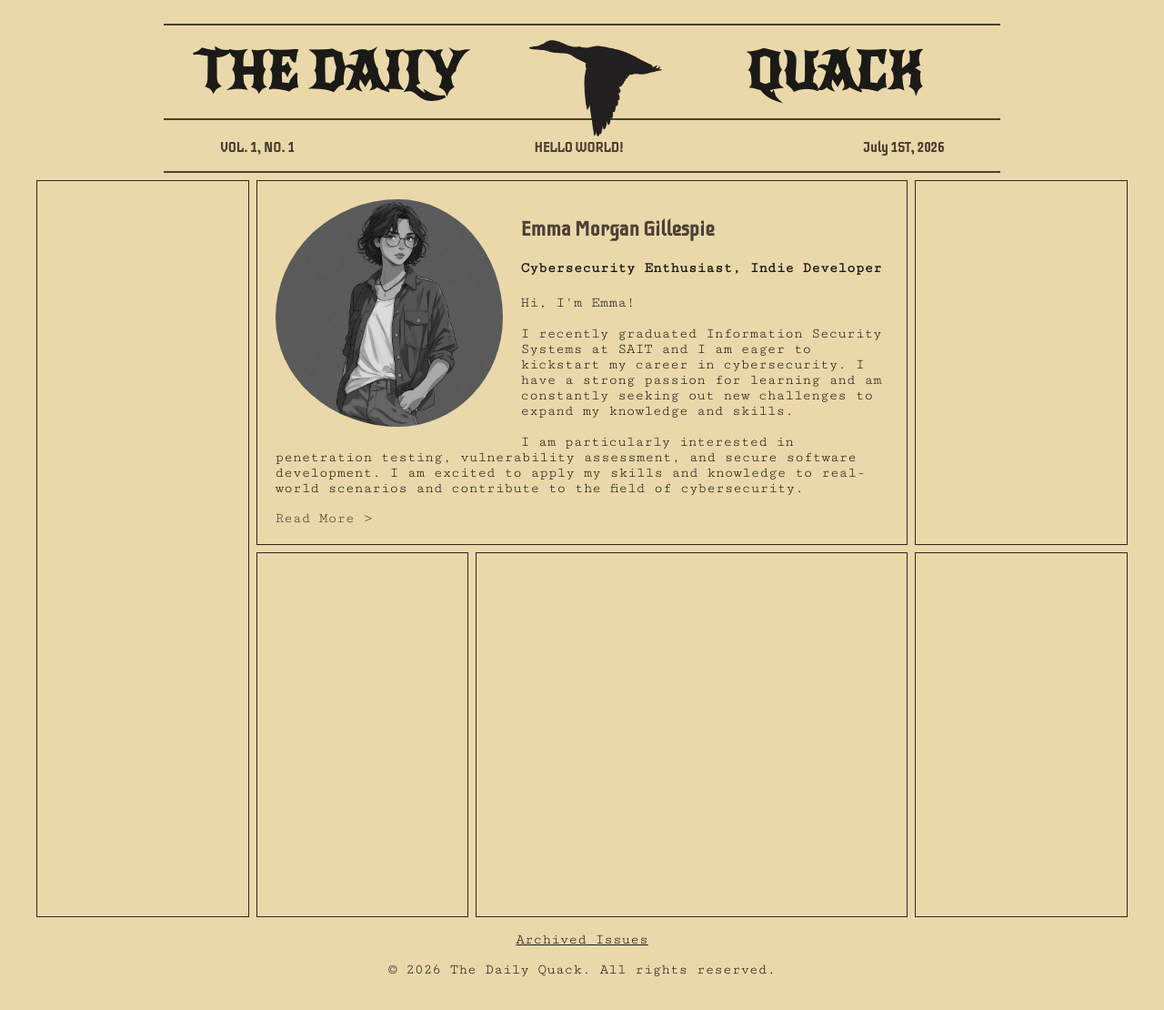
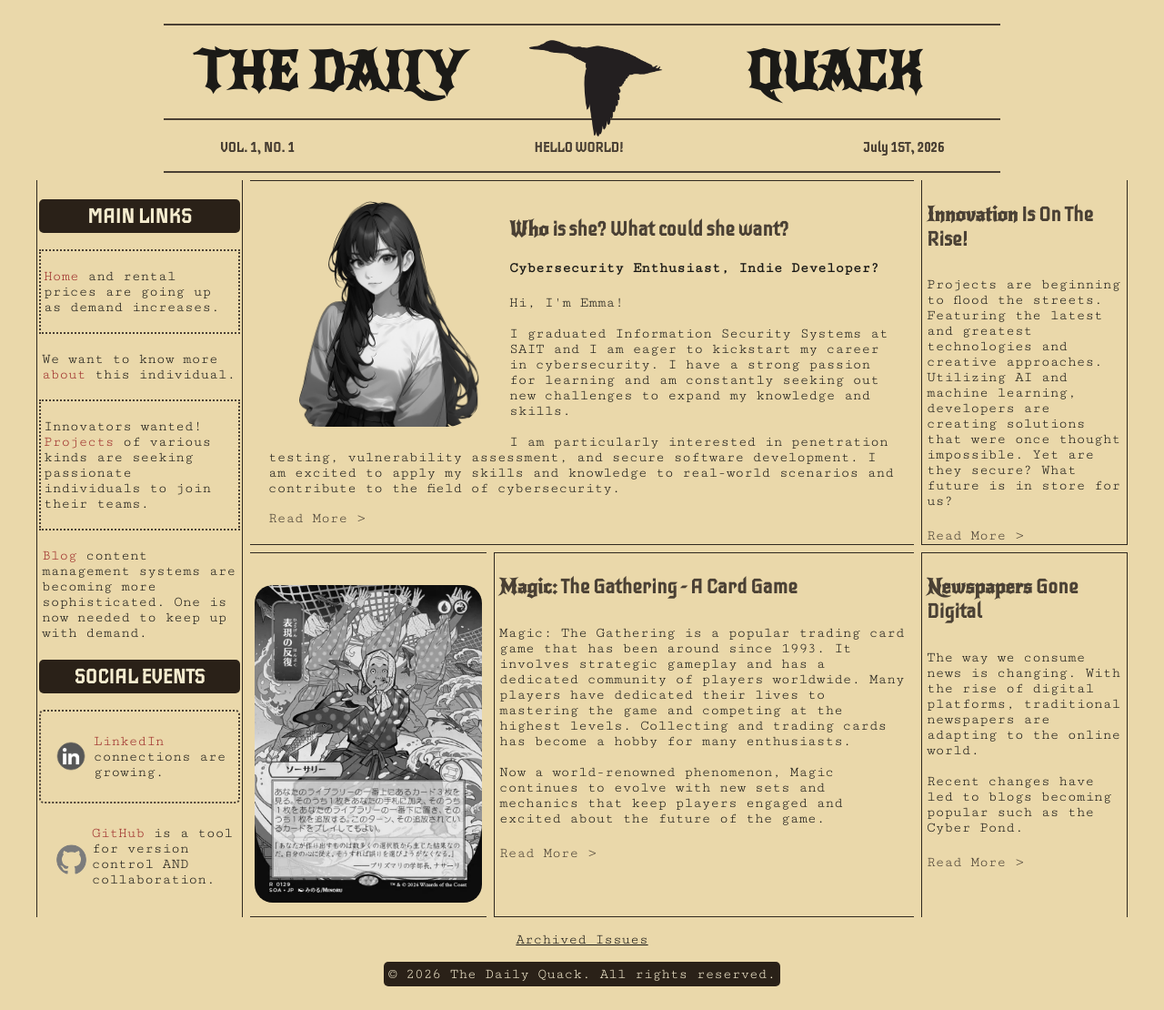
Before and after one commit to WHITE-R4V3N/WHITE-R4V3N.github.io, a plain HTML site: page new_index.html in a window 1280 px wide. Shown: the part 2-1112 px from the top of the page at 91% size. Drawn offline with Linux system fonts and the light colour scheme.

Commit message:
Major Changes
Major changes to the portfolio 2 website. This is my indie developer website changes. The under belly of my professional website.

Home and About page changes. Possibility to re-work my blog website to use a CMS or also be newspaper themed to a degree. We shall see but more changes to come to my portfolio page.

```diff
--- a/new_index.html
+++ b/new_index.html
@@ -5,6 +5,7 @@
         <meta name="viewport" content="width=device-width, initial-scale=1.0">
         <title>The Daily Quack</title>
         <link rel="stylesheet" href="styles/new_main.css">
+        <link rel="icon" type="image/x-icon" href="images/favicon.ico">
     </head>
     <!-- Rename all of the class container to something relevant -->
     <header>
@@ -31,31 +32,64 @@
     <body>
         <div class="container">
             <div class="quick-links">
-
+                <div class="main-links">
+                    <h2 class="links-title">MAIN LINKS</h2>
+                    <div class="dashed">
+                        <p><a href="./new_index.html">Home</a> and rental prices are going up as demand increases.</p>
+                    </div>
+                    <div>
+                        <p>We want to know more <a href="./about.html">about</a> this individual.</p>
+                    </div>
+                    <div class="dashed">
+                        <p>Innovators wanted! <a href="#">Projects</a> of various kinds are seeking passionate individuals to join their teams.</p>
+                    </div>
+                    <div>
+                        <p><a href="https://white-r4v3n.github.io/the-cyber-pond/" target="_blank">Blog</a> content management systems are becoming more sophisticated. One is now needed to keep up with demand.</p>
+                    </div>
+                </div>
+                <div class="social-links">
+                    <h2 class="links-title">SOCIAL EVENTS</h2>
+                    <div class="social-banner dashed">
+                        <p><img src="images/linkedin-logo.webp" alt="LinkedIn Icon"><a href="https://www.linkedin.com/in/emma-gillespie-115526297/" target="_blank">LinkedIn</a> connections are growing.</p>
+                    </div>
+                    <div class="social-banner">
+                        <p><img class="github" src="images/github-logo.webp" alt="Github Icon"><a href="https://github.com/WHITE-R4V3N" target="_blank">GitHub</a> is a tool for version control AND collaboration.</p>
+                    </div>
+                </div>
+                <!--
+                <div class="extra-links">
+                    <h2 class="links-title">EXTRA! EXTRA!</h2>
+                </div>-->
             </div>
             <div class="about">
-                <img class="about_image" src="images/about_bw.jpg" alt="About Image">
-                <h2 class="about_title">Emma Morgan Gillespie</h2>
-                <h4 class="about_subtitle">Cybersecurity Enthusiast, Indie Developer</h4>
-                <p>Hi, I'm Emma!<br><br>I recently graduated Information Security Systems at SAIT and I am eager to kickstart my career in cybersecurity. I have a strong passion for learning and am constantly seeking out new challenges to expand my knowledge and skills.<br><br>I am particularly interested in penetration testing, vulnerability assessment, and secure software development. I am excited to apply my skills and knowledge to real-world scenarios and contribute to the field of cybersecurity.</p>
-                <a href="#" class="about_link">Read More ></a>
+                <img class="about_image" src="images/hero_bw.png" alt="About Image">
+                <h2 class="about_title"><span class="emphasize">Who</span> is she? What could she want?</h2>
+                <h4 class="about_subtitle">Cybersecurity Enthusiast, Indie Developer?</h4>
+                <p>Hi, I'm Emma!<br><br>I graduated Information Security Systems at SAIT and I am eager to kickstart my career in cybersecurity. I have a strong passion for learning and am constantly seeking out new challenges to expand my knowledge and skills.<br><br>I am particularly interested in penetration testing, vulnerability assessment, and secure software development. I am excited to apply my skills and knowledge to real-world scenarios and contribute to the field of cybersecurity.</p>
+                <a href="./about.html" class="about_link">Read More ></a>
             </div>
             <div class="projects">
-
+                <h2 class="projects_title"><span class="emphasize">Innovation</span> Is On The Rise!</h2>
+                <p>Projects are beginning to flood the streets. Featuring the latest and greatest technologies and creative approaches. Utilizing AI and machine learning, developers are creating solutions that were once thought impossible. Yet are they secure? What future is in store for us?</p>
+                <a href="#" target="_blank" class="projects_link">Read More ></a>
             </div>
             <div class="mtg-favourite">
-
+                <img class="mtg_image" src="images/mtg_card.webp" alt="MTG Favourite Image">
             </div>
             <div class="mtg-article">
-
+                <h2 class="mtg_title"><span class="emphasize">Magic:</span>  The Gathering - A Card Game</h2>
+                <p>Magic: The Gathering is a popular trading card game that has been around since 1993. It involves strategic gameplay and has a dedicated community of players worldwide. Many players have dedicated their lives to mastering the game and competing at the highest levels. Collecting and trading cards has become a hobby for many enthusiasts.<br><br>Now a world-renowned phenomenon, Magic continues to evolve with new sets and mechanics that keep players engaged and excited about the future of the game.</p>
+                <a href="#" class="mtg_link">Read More ></a>
             </div>
             <div class="cyber-pond">
-
+                <h2 class="projects_title"><span class="emphasize">Newspapers</span> Gone Digital</h2>
+                <p>The way we consume news is changing. With the rise of digital platforms, traditional newspapers are adapting to the online world.<br><br>Recent changes have led to blogs becoming popular such as the Cyber Pond.</p>
+                <a href="https://white-r4v3n.github.io/the-cyber-pond/" target="_blank" class="cyber_link">Read More ></a>
             </div>
         </div>
     </body>
     <footer>
         <p><a class="archive-link" href="#" target="_blank">Archived Issues</a></p>
-        <p>&copy; 2026 The Daily Quack. All rights reserved.</p>
+        <p class="copyright">&copy; 2026 The Daily Quack. All rights reserved.</p>
     </footer>
 </html>
--- /dev/null
+++ b/styles/about.css
@@ -0,0 +1,219 @@
+/* TEXT */
+@font-face {
+  font-family: 'CutiveMono';
+  src: url('../fonts/CutiveMono-Regular.ttf') format('truetype');
+}
+
+/* TITLE TEXT */
+@font-face {
+  font-family: 'Iceberg';
+  src: url('../fonts/Iceberg-Regular.ttf') format('truetype');
+}
+
+/* TITLE EMPHASIS */
+@font-face {
+  font-family: 'NewRocker';
+  src: url('../fonts/NewRocker-Regular.ttf') format('truetype');
+}
+
+:root {
+    --bg-page: #ead8aa;
+    --bg-light: #f5eccf;
+    --bg-muted: #d7bf89;
+    --bg-dark: #2a2118;
+
+    --ink: #1b1a17;
+    --ink-soft: #4a4034;
+
+    --border: #2f281f;
+    --accent-red: #9f302d;
+    --accent-gold: #b88b3a;
+}
+
+.hero-section {
+    grid-column: span 3 / span 3;
+    grid-row: span 4 / span 4;
+
+    border: 1px solid var(--border);
+}
+
+.hero-left {
+    padding: 5px;
+
+    float: left;
+}
+
+.hero_image {
+    margin-top: 15px;
+    margin-left: -90px;
+    margin-right: -70px;
+
+    height: 500px;
+    width: auto;
+}
+
+.hero-right {
+    padding: 10px;
+}
+
+.info-cutouts {
+    display: flex;
+    flex-direction: row;
+    gap: 2px;
+}
+
+.cutout {
+    display: flex;
+    flex-direction: column;
+    justify-content: space-between; /* Pushes content apart */
+    height: 165px; /* Requires a defined height */
+
+    border: 1px solid var(--border);
+    border-top: none;
+}
+
+.cutout-blank {
+    border-top: 1px dashed var(--border);
+
+    width: 60px;
+}
+
+.cutout h4 {
+    writing-mode: vertical-rl;
+}
+
+.cutout .block {
+
+    height: 40px;
+    width: auto;
+
+    margin-top: 30%;
+
+    background: var(--border);
+}
+
+.bookshelf {
+    grid-row: span 6 / span 6;
+    grid-column-start: 5;
+
+    border: 1px solid var(--border);
+}
+
+.bookshelf-title {
+    font-family: 'Iceberg', sans-serif;
+    font-size: 22px;
+    color: var(--ink-soft);
+}
+
+.shelf-content {
+    padding-left: 8px;
+}
+
+.shelf {
+    display: flex;
+    gap: 1px;
+    padding-top: 3px;
+
+    border: 2px solid var(--border)
+}
+
+.book-blank {
+    width: 10px;
+    height: 100px;
+}
+
+.book-1 {
+    background: var(--bg-dark);
+    border: 1px solid var(--bg-muted);
+    border-bottom: none;
+
+    width: 20px;
+    height: 100px;
+}
+
+.book-1 .book_title {
+    color: var(--bg-muted);
+    text-decoration: none;
+    font-size: 14px;
+
+    padding-top: 4px;
+    padding-left: 2px;
+
+    writing-mode: vertical-rl;
+    text-orientation: upright;
+}
+
+.book-2 {
+    background: var(--bg-dark);
+    border: 1px solid var(--bg-muted);
+    border-bottom: none;
+
+    width: 75px;
+    height: 100px;
+
+    display: flex;
+    padding: auto;
+}
+
+.book-2 .book_title {
+    color: var(--bg-muted);
+    text-decoration: none;
+    font-size: 14px;
+
+    width: 90%;
+    height: 90%;
+
+    padding-left: 2px;
+    align-content: center;
+    text-align: center;
+}
+
+.programming {
+    grid-column: span 2 / span 2;
+    grid-row: span 2 / span 2;
+    grid-column-start: 2;
+    grid-row-start: 5;
+
+    border: 1px solid var(--border);
+}
+
+.programming-title {
+    font-family: 'Iceberg', sans-serif;
+    font-size: 22px;
+    color: var(--ink-soft);
+
+    padding-left: 15px;
+}
+
+.programming p {
+    padding-left: 15px;
+    padding-right: 15px;
+}
+
+.featured-project {
+    grid-row: span 2 / span 2;
+    grid-column-start: 4;
+    grid-row-start: 5;
+
+    border: 1px solid var(--border);
+}
+
+.featured-project-image {
+    width: 50%;
+    height: auto;
+
+    float: left;
+}
+
+.featured-project-title {
+    font-family: 'Iceberg', sans-serif;
+    font-size: 22px;
+    color: var(--ink-soft);
+
+    padding-left: 15px;
+}
+
+.featured-project p {
+    padding-left: 15px;
+    padding-right: 15px;
+}
--- a/styles/new_main.css
+++ b/styles/new_main.css
@@ -126,12 +126,40 @@ img {
     gap: 8px;
 }
 
+.emphasize {
+    font-family: 'NewRocker', cursive;
+    font-size: 22px;
+}
+
 .quick-links {
     grid-row: span 6 / span 6;
     grid-column-start: 1;
     grid-row-start: 1;
 
-    border: 1px solid var(--border);
+    border-left: 1px solid var(--border);
+    border-right: 1px solid var(--border);
+
+    padding: 2px;
+}
+
+.quick-links p {
+    padding: 3px;
+}
+
+.links-title {
+    font-family: 'Iceberg', sans-serif;
+    font-size: 22px;
+    color: var(--bg-light);
+    background: var(--bg-dark);
+
+    text-align: center;
+    padding: 5px;
+    border-radius: 5px;
+}
+
+.main-links a {
+    text-decoration: none;
+    color: var(--accent-red);
 }
 
 .about {
@@ -140,7 +168,8 @@ img {
     grid-column-start: 2;
     grid-row-start: 1;
 
-    border: 1px solid var(--border);
+    border-top: 1px solid var(--border);
+    border-bottom: 1px solid var(--border);
 
     padding: 20px;
 }
@@ -154,19 +183,20 @@ img {
 .about img {
     width: 250px;
     height: auto;
-    border-radius: 50%;
+    border-radius: 25%;
     object-fit: cover;
 
     float: left;
     padding-right: 20px;
     padding-bottom: 10px;
+
+    margin-left: -10px;
+    padding-right: 25px;
 }
 
 .about_link {
     text-decoration: none;
     color: var(--ink-soft);
-    justify-self: end;
-
 }
 
 .projects {
@@ -175,6 +205,26 @@ img {
     grid-row-start: 1;
 
     border: 1px solid var(--border);
+    border-top: none;
+}
+
+.projects_title {
+    font-family: 'Iceberg', sans-serif;
+    font-size: 22px;
+    color: var(--ink-soft);
+
+    padding: 5px;
+}
+
+.projects p {
+    padding: 5px;
+}
+
+.projects_link {
+    text-decoration: none;
+    color: var(--ink-soft);
+
+    padding-left: 5px;
 }
 
 .mtg-favourite {
@@ -182,7 +232,18 @@ img {
     grid-column-start: 2;
     grid-row-start: 4;
 
-    border: 1px solid var(--border);
+    border-top: 1px solid var(--border);
+    border-bottom: 1px solid var(--border);
+}
+
+.mtg-favourite img {
+    width: 250px;
+    height: auto;
+    object-fit: cover;
+    border-radius: 25px;
+
+    margin-top: 30px;
+    padding: 5px;
 }
 
 .mtg-article {
@@ -191,7 +252,28 @@ img {
     grid-column-start: 3;
     grid-row-start: 4;
 
-    border: 1px solid var(--border);
+    border-top: 1px solid var(--border);
+    border-bottom: 1px solid var(--border);
+    border-left: 1px solid var(--border);
+}
+
+.mtg_title {
+    font-family: 'Iceberg', sans-serif;
+    font-size: 22px;
+    color: var(--ink-soft);
+
+    padding: 5px;
+}
+
+.mtg-article p {
+    padding: 5px;
+}
+
+.mtg_link {
+    text-decoration: none;
+    color: var(--ink-soft);
+
+    padding-left: 5px;
 }
 
 .cyber-pond {
@@ -200,6 +282,50 @@ img {
     grid-row-start: 4;
 
     border: 1px solid var(--border);
+    border-bottom: none;
+}
+
+.cyber-pond p {
+    padding: 5px;
+}
+
+.cyber_link {
+    text-decoration: none;
+    color: var(--ink-soft);
+
+    padding-left: 5px;
+}
+
+.social-links {
+    justify-content: center;
+}
+
+.social-banner {
+    border-radius: 5px;
+    padding: 5px;
+}
+
+.social-banner img {
+    width: 50px;
+
+    float: left;
+}
+
+.social-banner .github {
+    width: 35px;
+
+    margin-top: 20px;
+    padding-left: 10px;
+    padding-right: 5px;
+}
+
+.social-banner a {
+    text-decoration: none;
+    color: var(--accent-red);
+}
+
+.dashed {
+    border: 2px dotted var(--ink-soft);
 }
 
 /* Footer Styling */
@@ -210,3 +336,13 @@ footer {
 .archive-link {
     color: var(--ink);
 }
+
+.copyright {
+    background: var(--bg-dark);
+    color: var(--bg-light);
+
+    margin: 0;
+    padding: 5px;
+
+    border-radius: 5px;
+}
```
Also changed, not shown: about.html (added, +206 -0 lines), images/calista_bw.png (added), images/favicon.ico (added), images/full_body.png (added), images/github-logo.webp (added), images/hero_bw.png (added), images/linkedin-banner.png (added), images/linkedin-logo.webp (added), images/mtg_card.webp (added), images/mtg_card_1.webp (added).
